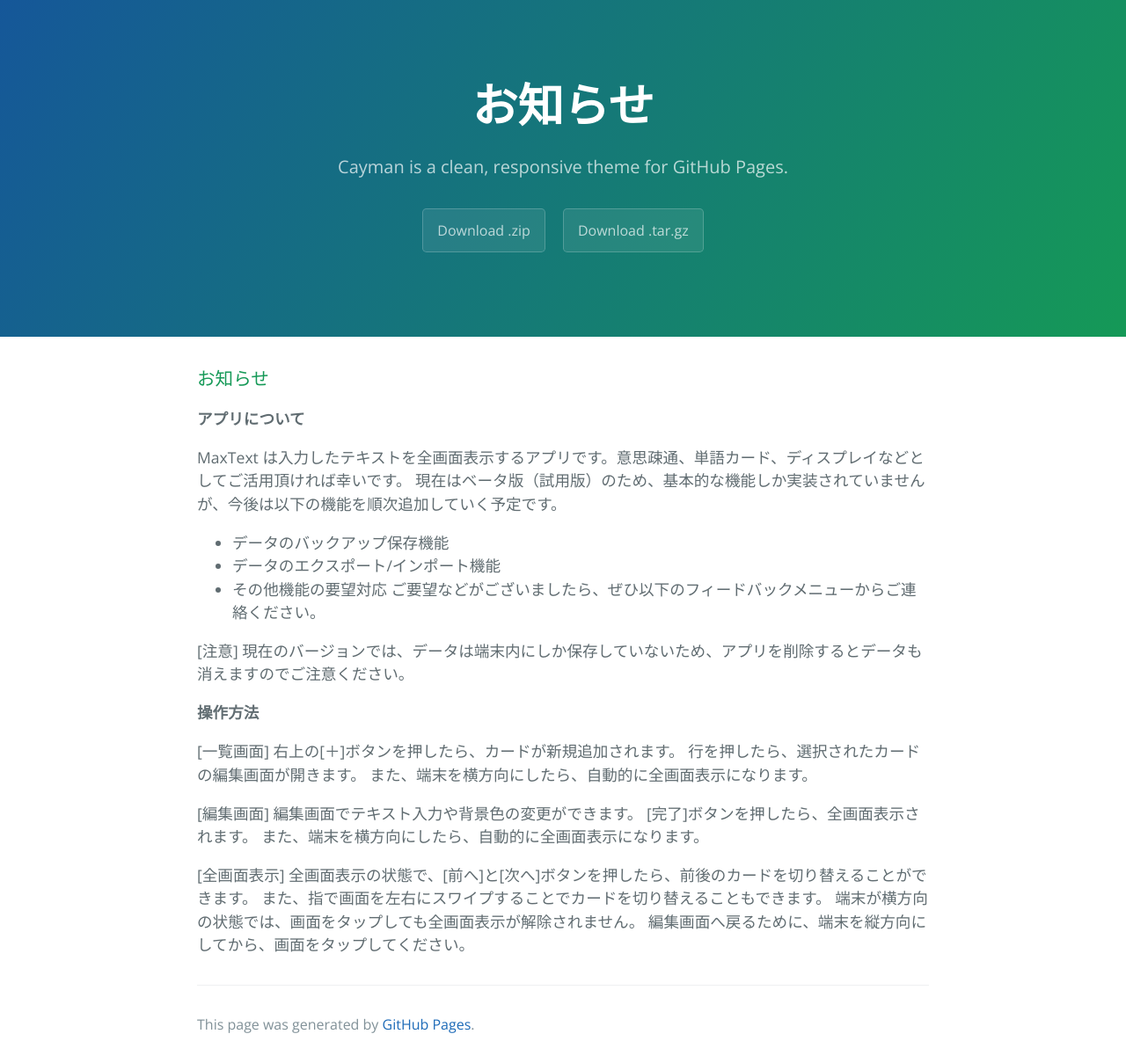
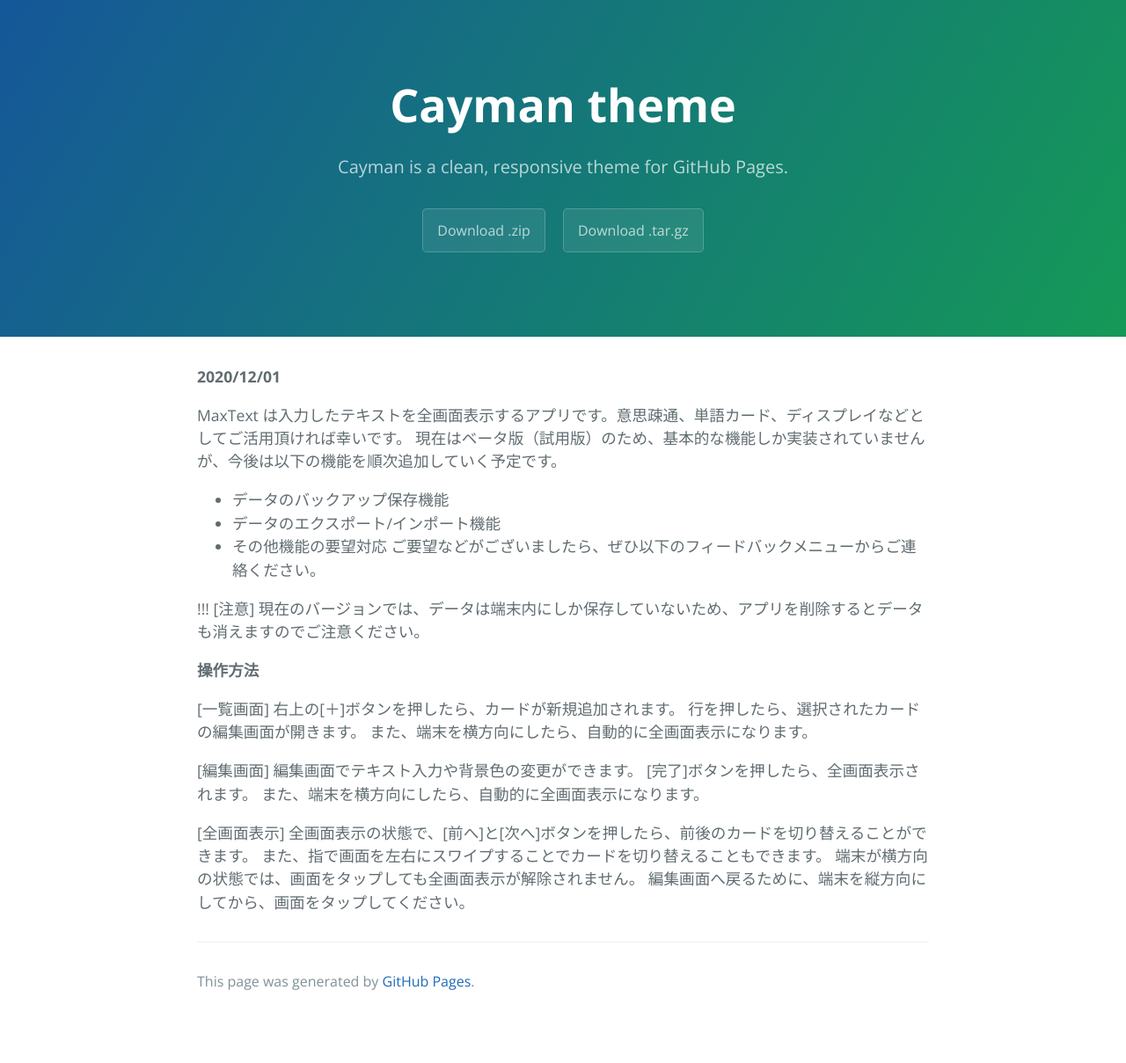
Before and after one commit to MaxOurC/MaxOurC.github.io, a Jekyll site: the page built from docs/maxtext/notification.md, in a window 1280 px wide. Shown: the whole page at 88% size. Built offline with Jekyll 4.4.1, drawn with Linux system fonts in a browser that asks for light colours; our own code applies the rules of GitHub Pages for plain Markdown files; after the commit the page ends 1160 px from its top, so only the background shows below that.

Commit message:
Update notification.md

```diff
--- a/docs/maxtext/notification.md
+++ b/docs/maxtext/notification.md
@@ -1,6 +1,4 @@
-### お知らせ
-
-**アプリについて**
+**2020/12/01**
 
 MaxText は入力したテキストを全画面表示するアプリです。意思疎通、単語カード、ディスプレイなどとしてご活用頂ければ幸いです。
 現在はベータ版（試用版）のため、基本的な機能しか実装されていませんが、今後は以下の機能を順次追加していく予定です。
@@ -9,7 +7,7 @@ MaxText は入力したテキストを全画面表示するアプリです。意
 * その他機能の要望対応
 ご要望などがございましたら、ぜひ以下のフィードバックメニューからご連絡ください。
 
-[注意] 現在のバージョンでは、データは端末内にしか保存していないため、アプリを削除するとデータも消えますのでご注意ください。
+!!! [注意] 現在のバージョンでは、データは端末内にしか保存していないため、アプリを削除するとデータも消えますのでご注意ください。
 
 **操作方法**
 
```
